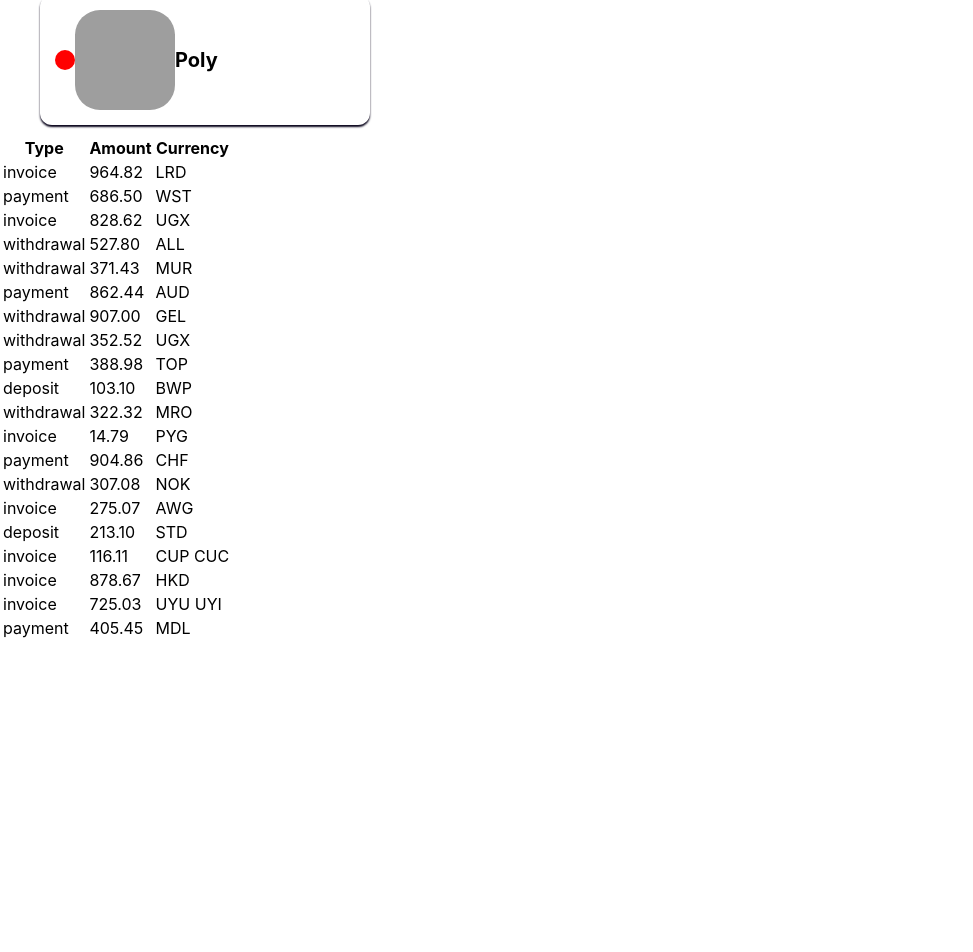
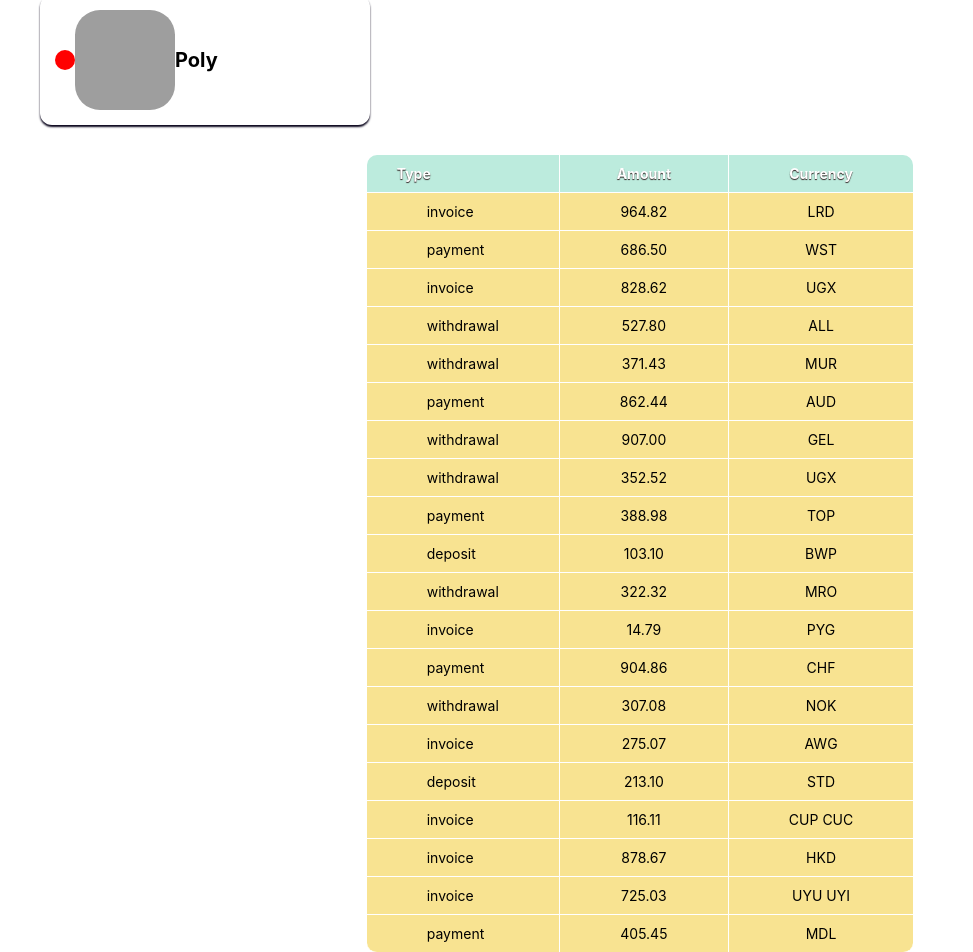
Before and after one commit to YarovaT/goit-react-hw-01-components, a React (Create React App) app: page / in a window 1280 px wide. Shown: the part 1237-2189 px from the top of the page, without its empty margins (0-973 px from the left). Before the commit the page ends 1878 px from the top, so only its background shows below. Built offline with nearby package versions, Linux system fonts and the light colour scheme; grey boxes are pictures that could not be loaded.

Commit message:
добавляет стили в папку Transaction

```diff
--- a/src/components/transactionHistory/TransactionHistory.js
+++ b/src/components/transactionHistory/TransactionHistory.js
@@ -1,9 +1,10 @@
 import React from 'react';
 import PropTypes from 'prop-types';
 import TransactionItems from './Transactions';
+import s from './Transactions.module.css';
 
 const TransactionHistory = ({ items }) => (
-  <table className="transaction-history">
+  <table className={s.transactionHistory}>
     <thead>
       <tr>
         <th>Type</th>
--- a/src/components/transactionHistory/Transactions.js
+++ b/src/components/transactionHistory/Transactions.js
@@ -1,5 +1,5 @@
-import React from "react";
-import PropTypes from "prop-types";
+import React from 'react';
+import PropTypes from 'prop-types';
 
 const TransactionItems = ({ id, type, amount, currency }) => {
   return (
--- /dev/null
+++ b/src/components/transactionHistory/Transactions.module.css
@@ -0,0 +1,53 @@
+.transactionHistory {
+  font-size: 14px;
+  border-radius: 10px;
+  border-spacing: 0;
+  text-align: center;
+  margin-right: auto;
+  margin-left: auto;
+  margin-top: 30px;
+}
+
+th {
+  background: #bcebdd;
+  color: white;
+  text-shadow: 0 1px 1px #2d2020;
+  padding: 10px 30px;
+}
+
+th,
+td {
+  border-style: solid;
+  border-width: 0 1px 1px 0;
+  border-color: white;
+}
+
+th:first-child,
+td:first-child {
+  text-align: left;
+}
+
+th:first-child {
+  border-top-left-radius: 10px;
+}
+
+th:last-child {
+  border-top-right-radius: 10px;
+  border-right: none;
+}
+
+td {
+  padding: 10px 60px;
+  background: #f8e391;
+}
+
+tr:last-child td:first-child {
+  border-radius: 0 0 0 10px;
+}
+
+tr:last-child td:last-child {
+  border-radius: 0 0 10px 0;
+}
+tr td:last-child {
+  border-right: none;
+}
```
